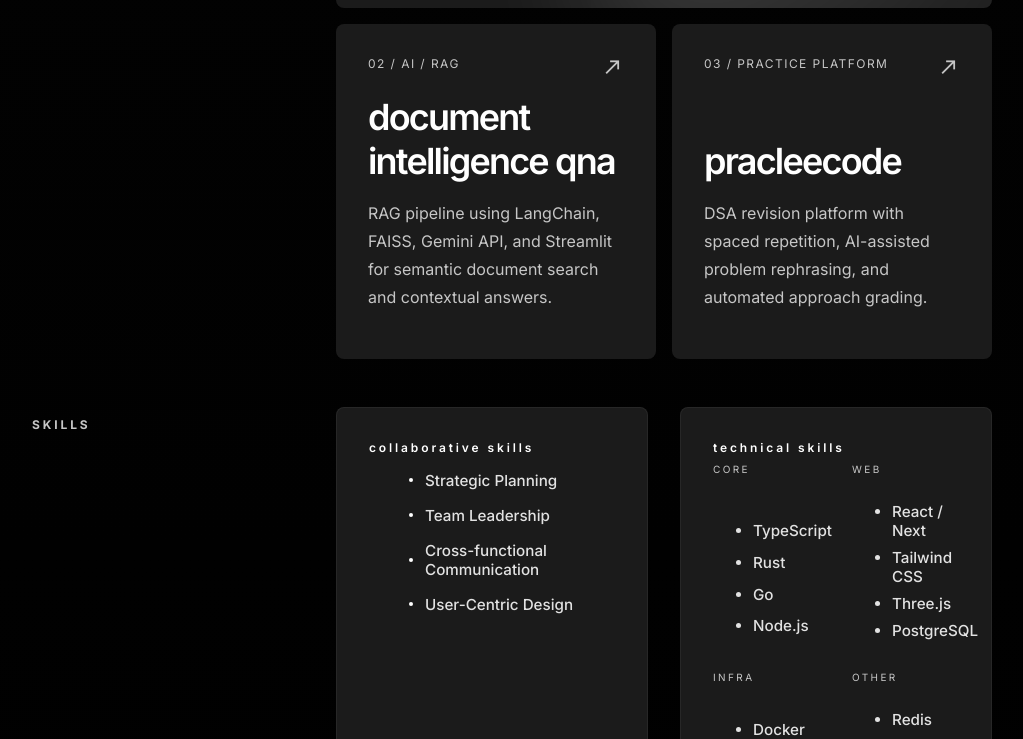
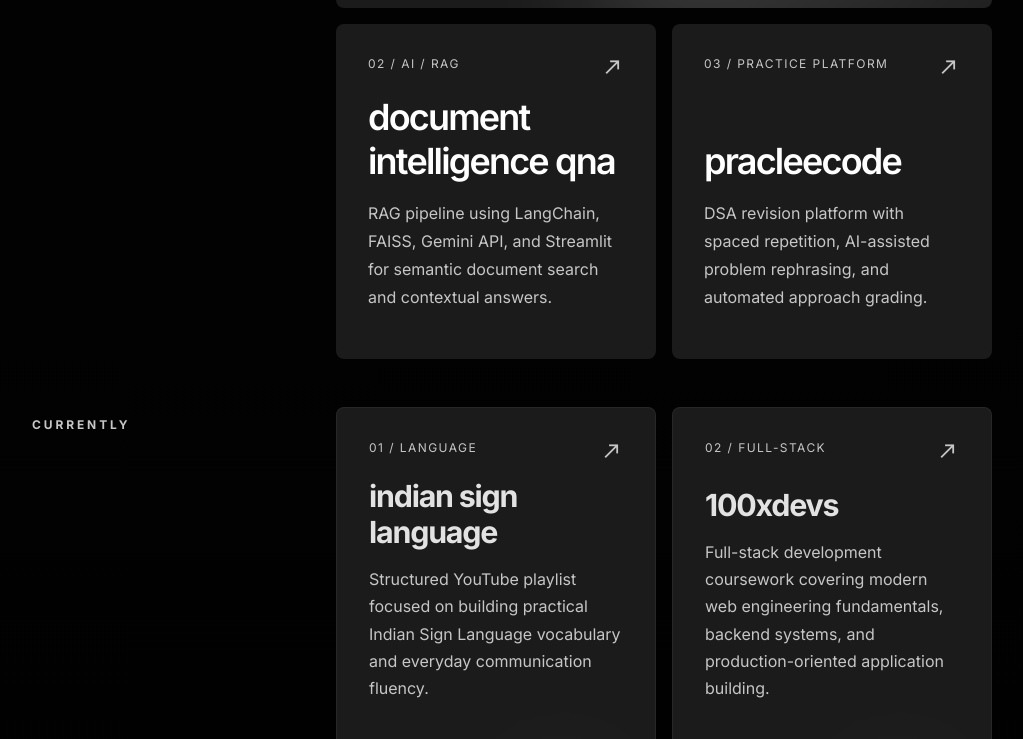
Before and after one commit to gcsuid/fportfolio, a React (Vite) app: page / in a window 1280 px wide. Shown: the part 1996-2735 px from the top of the page, without its empty margins (128-1151 px from the left). Built offline with nearby package versions, Linux system fonts and the light colour scheme.

Commit message:
added learning 1

```diff
--- a/src/App.css
+++ b/src/App.css
@@ -542,8 +542,14 @@
   gap: 2rem;
 }
 
+.currently-grid {
+  display: grid;
+  gap: 1rem;
+}
+
 .glass-card,
-.project-card {
+.project-card,
+.current-card {
   position: relative;
   overflow: hidden;
   padding: 2rem;
@@ -553,7 +559,8 @@
 }
 
 .glass-card:hover,
-.project-card:hover {
+.project-card:hover,
+.current-card:hover {
   background: var(--panel-bg-hover);
 }
 
@@ -593,7 +600,8 @@
   min-height: 25rem;
 }
 
-.project-card__head {
+.project-card__head,
+.current-card__head {
   display: flex;
   justify-content: space-between;
   align-items: flex-start;
@@ -609,6 +617,28 @@
   letter-spacing: -0.05em;
 }
 
+.current-card {
+  min-height: 11rem;
+  display: flex;
+  flex-direction: column;
+  justify-content: space-between;
+  color: inherit;
+  text-decoration: none;
+  border: 1px solid var(--panel-border-soft);
+}
+
+.current-card__body h3 {
+  margin: 1rem 0 0.55rem;
+  font-size: clamp(1.45rem, 3vw, 1.9rem);
+  letter-spacing: -0.04em;
+}
+
+.current-card__body p {
+  max-width: 32rem;
+  color: var(--text-muted);
+  line-height: 1.7;
+}
+
 .project-card__glow {
   position: absolute;
   right: -5%;
@@ -622,12 +652,31 @@
   transition: opacity 200ms ease;
 }
 
+.current-card__glow {
+  position: absolute;
+  inset: auto -12% -60% auto;
+  width: 14rem;
+  height: 14rem;
+  border-radius: 999px;
+  background: linear-gradient(135deg, rgba(255, 255, 255, 0.22), transparent 70%);
+  filter: blur(46px);
+  opacity: 0.22;
+  transition: opacity 200ms ease;
+}
+
 .project-card:hover .project-card__glow {
   opacity: 0.4;
 }
 
+.current-card:hover .current-card__glow,
+.current-card:focus-visible .current-card__glow {
+  opacity: 0.38;
+}
+
 .project-card:hover .project-card__head .material-symbols-outlined,
-.project-card:focus-visible .project-card__head .material-symbols-outlined {
+.project-card:focus-visible .project-card__head .material-symbols-outlined,
+.current-card:hover .current-card__head .material-symbols-outlined,
+.current-card:focus-visible .current-card__head .material-symbols-outlined {
   color: var(--text-strong);
 }
 
@@ -818,7 +867,8 @@
 
   .about-cards,
   .skills-grid,
-  .projects-grid {
+  .projects-grid,
+  .currently-grid {
     grid-template-columns: repeat(2, minmax(0, 1fr));
   }
 
@@ -908,12 +958,14 @@
 
   .about-cards,
   .skills-grid,
-  .projects-grid {
+  .projects-grid,
+  .currently-grid {
     gap: 1rem;
   }
 
   .glass-card,
-  .project-card {
+  .project-card,
+  .current-card {
     padding: 1.35rem;
   }
 
--- a/src/App.jsx
+++ b/src/App.jsx
@@ -26,6 +26,23 @@
     description:
       'DSA revision platform with spaced repetition, AI-assisted problem rephrasing, and automated approach grading.',
     href: 'https://github.com/gcsuid/leetcode-prac',
+  },
+]
+
+const currentLearningCards = [
+  {
+    index: '01 / Language',
+    title: 'indian sign language',
+    description:
+      'Structured YouTube playlist focused on building practical Indian Sign Language vocabulary and everyday communication fluency.',
+    href: 'https://www.youtube.com/watch?v=JPV-vboWfhY&list=PLxYMaKXKMMcMgg4f47WkG7AM0bb3AyjTi',
+  },
+  {
+    index: '02 / Full-Stack',
+    title: '100xdevs',
+    description:
+      'Full-stack development coursework covering modern web engineering fundamentals, backend systems, and production-oriented application building.',
+    href: 'https://100xdevs.com/',
   },
 ]
 
@@ -205,6 +222,9 @@
             <a className="top-nav__link" href="#projects">
               projects
             </a>
+            <a className="top-nav__link" href="#currently">
+              currently
+            </a>
             <a className="top-nav__link" href="#skills">
               skills
             </a>
@@ -346,6 +366,35 @@
           </div>
         </section>
 
+        <section className="content-grid" id="currently">
+          <div className="section-label-wrap">
+            <h2 className="section-label">Currently</h2>
+          </div>
+          <div className="currently-grid">
+            {currentLearningCards.map((item) => (
+              <a
+                key={item.title}
+                href={item.href}
+                target="_blank"
+                rel="noreferrer"
+                className="current-card"
+              >
+                <div className="current-card__head">
+                  <span>{item.index}</span>
+                  <span className="material-symbols-outlined">north_east</span>
+                </div>
+
+                <div className="current-card__body">
+                  <h3>{item.title}</h3>
+                  <p>{item.description}</p>
+                </div>
+
+                <div className="current-card__glow" aria-hidden="true" />
+              </a>
+            ))}
+          </div>
+        </section>
+
         <section className="content-grid content-grid--skills" id="skills">
           <div className="section-label-wrap">
             <h2 className="section-label">Skills</h2>
```
